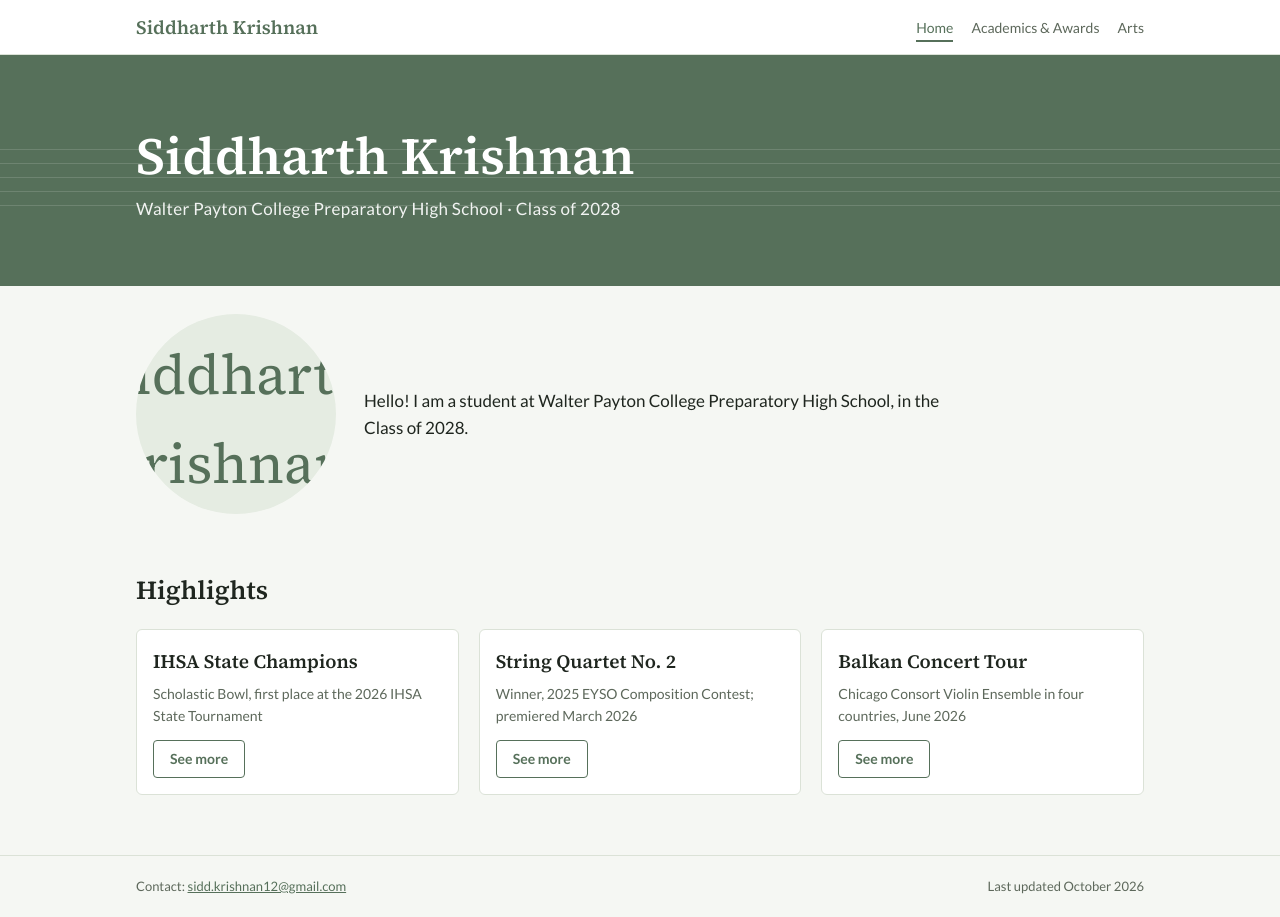
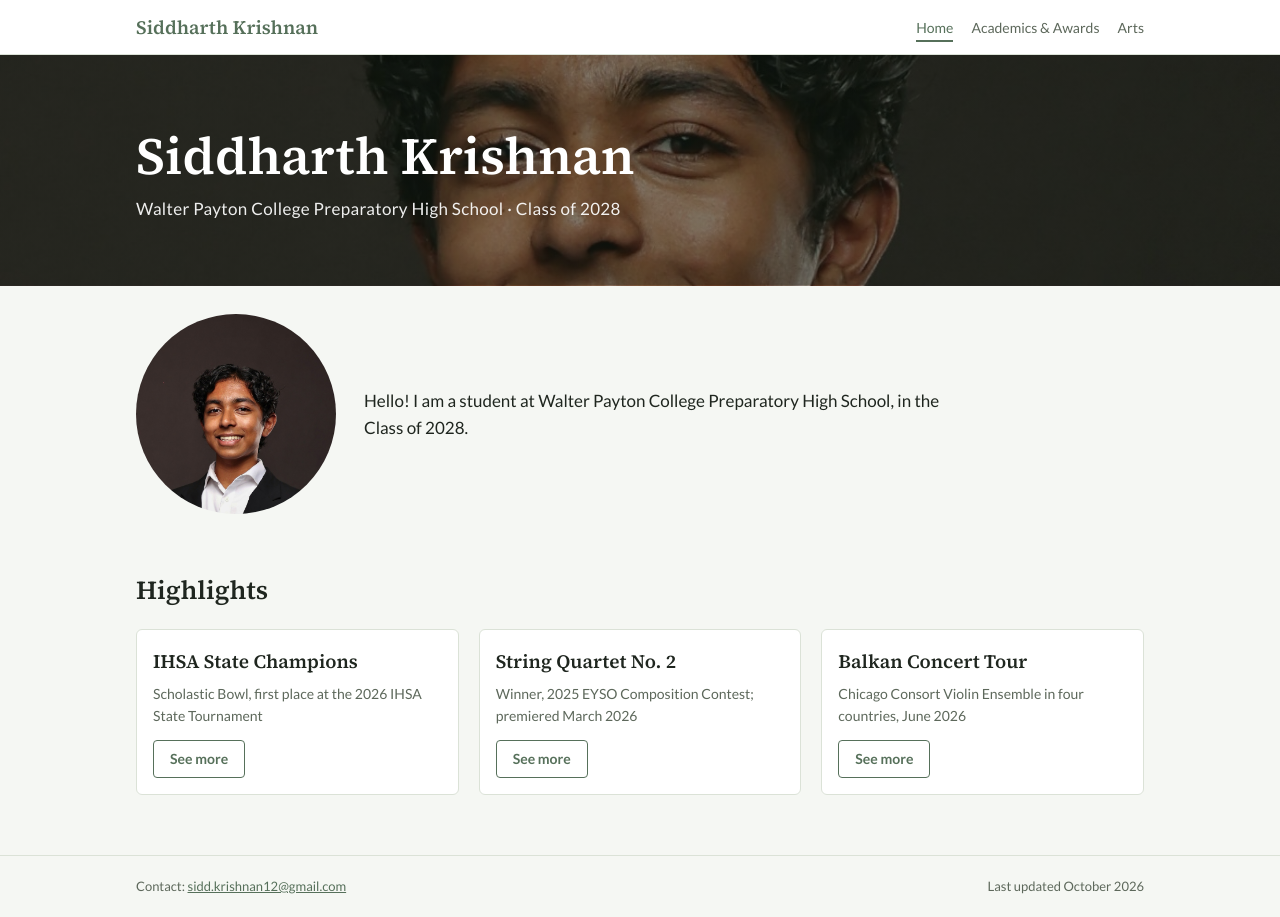
Before and after one commit to siddkrishnan12/siddkrishnan12.github.io, a Jekyll site: the page built from index.html, in a window 1280 px wide. Built offline with Jekyll 4.4.1, drawn with Linux system fonts in a browser that asks for light colours.

Commit message:
Update profile.yml

```diff
--- a/_data/profile.yml
+++ b/_data/profile.yml
@@ -8,8 +8,8 @@ email: "sidd.krishnan12@gmail.com"
 
 # Optional photos. Upload them to assets/images/ and enter the path, for example:
 # headshot: "/assets/images/headshot.jpg"
-headshot: "/assets/Headshot1.jpg"
-banner_image: ""
+headshot: "/assets/css/Headshot1.jpg"
+banner_image: "/assets/css/Headshot1.jpg"
 
 intro: "Hello! I am a student at Walter Payton College Preparatory High School, in the Class of 2028."
 
```
